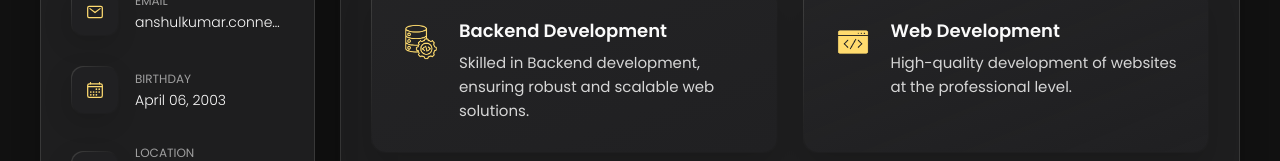
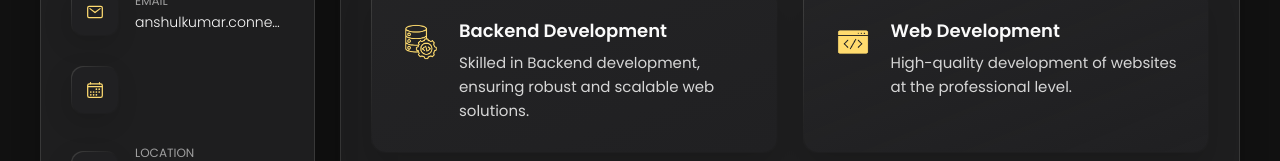
Before and after one commit to ianshulx/ianshulx.github.io, a plain HTML site: page index.html in a window 1280 px wide. Shown: the part 455-616 px from the top of the page. Drawn offline with nearby package versions, Linux system fonts and the light colour scheme.

Commit message:
Update index.html

```diff
--- a/index.html
+++ b/index.html
@@ -101,11 +101,7 @@
               <ion-icon name="calendar-outline"></ion-icon>
             </div>
 
-            <div class="contact-info">
-              <p class="contact-title">Birthday</p>
 
-              <time datetime="1982-06-23">April 06, 2003</time>
-            </div>
 
           </li>
 
```
